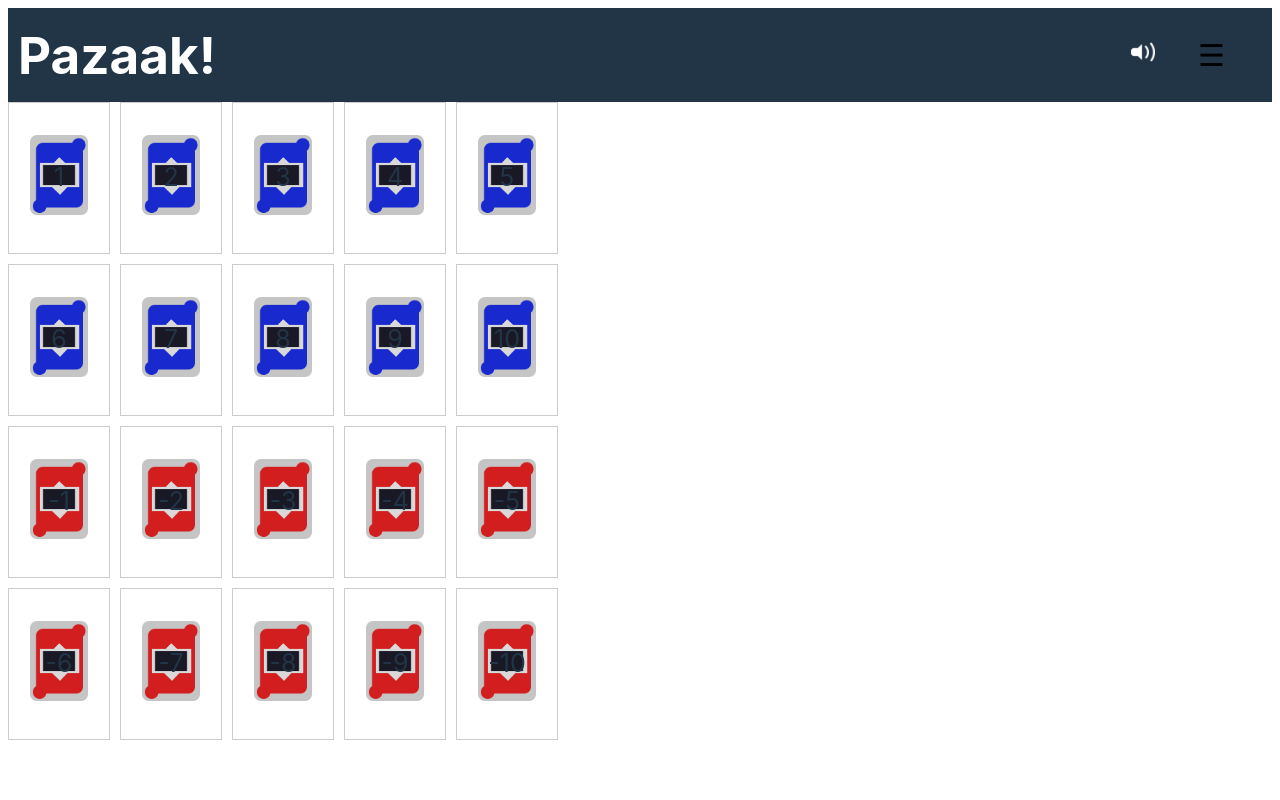
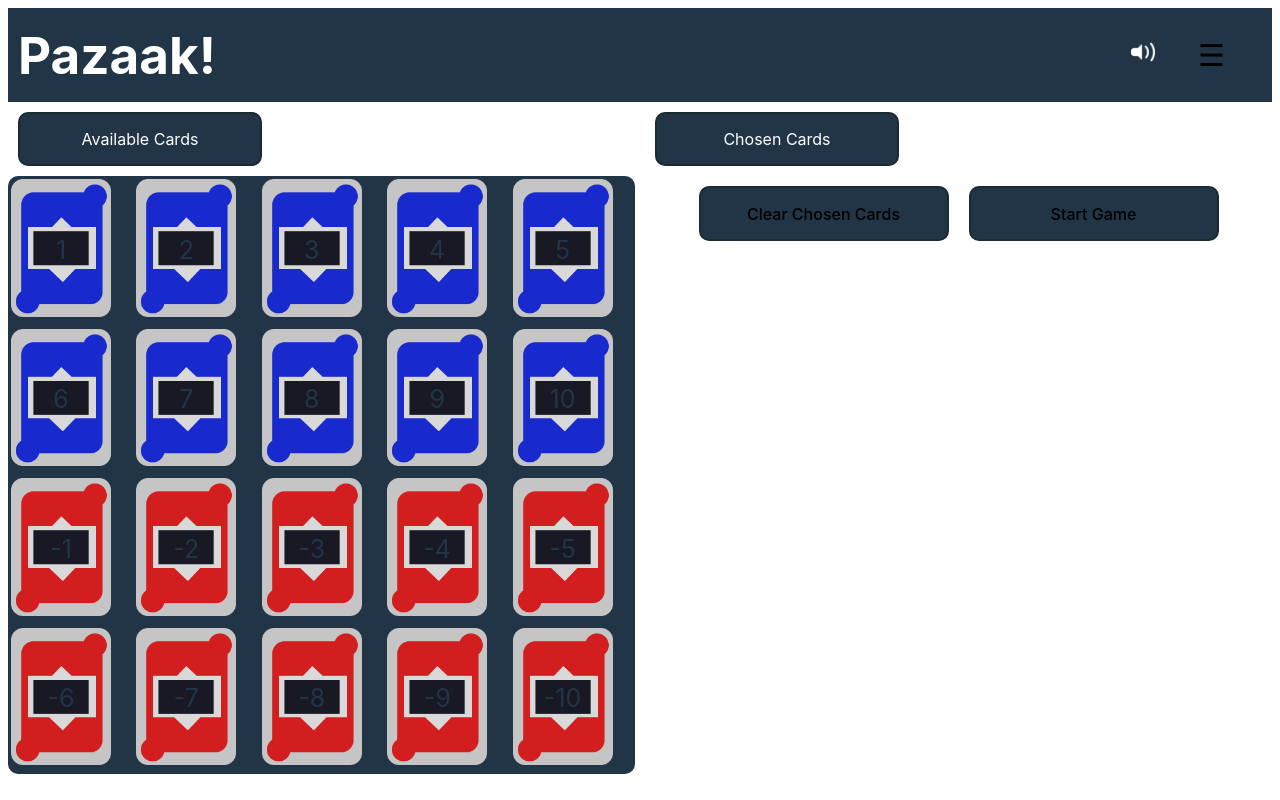
Before and after one commit to abasile1-tech/PazaakPadawan, a React (Vite) app in the folder client/: page /deck in a window 1280 px wide. Built offline with nearby package versions, Linux system fonts and the light colour scheme.

Commit message:
TIC-71-addAvailableCardsSectionDeckBuilder

```diff
--- a/client/package.json
+++ b/client/package.json
@@ -14,6 +14,7 @@
     "@fortawesome/free-brands-svg-icons": "^6.4.2",
     "@fortawesome/free-regular-svg-icons": "^6.4.2",
     "@fortawesome/free-solid-svg-icons": "^6.4.2",
+    "@types/react-router-dom": "^5.3.3",
     "react": "^18.2.0",
     "react-burger-menu": "^3.0.9",
     "react-dom": "^18.2.0",
--- a/client/src/App.css
+++ b/client/src/App.css
@@ -292,57 +292,72 @@
   color: #D8AB0B;
 
 }
-/* .user-bar {
-  display: flex;
-  justify-content: space-between;
-} */
+
 /* DeckBuilder.css */
 
 .deck-builder-container {
   display: flex;
   justify-content: space-between;
   align-items: flex-start;
+  gap: 5px;
 }
 
-/* DeckBuilder.css */
+.left-box,
+.right-box {
+  flex: 1;
+}
 
-.left-cards-container {
+.left-cards-container,
+.right-cards-container {
   display: grid;
   grid-template-columns: repeat(5, 1fr);
   grid-template-rows: repeat(4, 1fr);
-  grid-gap: 10px;
-  justify-content: flex-start;
-  align-items: flex-start;
+  cursor: pointer;
+  background-color: #213547;
+  border-radius: 10px;
+
 }
 
-.right-cards-container {
-  display: grid;
-  grid-template-columns: repeat(3, 1fr);
+.right-box {
   grid-template-rows: repeat(4, 1fr);
-  grid-gap: 10px;
-  justify-content: flex-start;
-  align-items: flex-start;
 }
 
-
-.card {
-  width: 100px;
-  height: 150px;
-  border: 1px solid #ccc;
+.left-text-container,
+.right-text-container {
   display: flex;
   flex-direction: column;
   justify-content: center;
   align-items: center;
-  cursor: pointer;
+  background-color: #213547;
+  border: 2px solid #1a2b32;
+  border-radius: 10px;
+  padding: 10px 20px;
+  color: white;
+  text-align: center;
+  font-size: 16px;
+  width: 200px;
+  height: 30px;
+  margin: 10px;
+
 }
 
-.card img {
-  max-width: 80px;
-  max-height: 80px;
-  object-fit: contain;
+
+.button-container {
+  display: flex;
+  flex-direction: row;
+  align-items: center;
+  justify-content: center;
 }
 
-.selected {
-  background-color: lightgreen;
-  border-color: green;
+.action-button {
+  margin: 10px;
+  padding: 10px 20px;
+  background-color:  #213547;
+  border: 2px solid #1a2b32;
+  border-radius: 10px;
+  cursor: pointer;
+  font-size: 16px;
+  width: 250px;
+  height: 55px;
+  margin: 10px;
 }
--- a/client/src/components/DeckBuilder.tsx
+++ b/client/src/components/DeckBuilder.tsx
@@ -1,10 +1,11 @@
-import React, { useState } from 'react';
+import React, { useCallback, useState } from 'react';
 import Card from './Card';
 import Header from './Header';
+import { useNavigate } from 'react-router-dom';
 
 function DeckBuilder() {
   const musicChoice = 'deckBuilder';
-
+  const navigate = useNavigate();
   const allCards = [
     {
       value: 1,
@@ -131,6 +132,19 @@ function DeckBuilder() {
   const [leftCards, setLeftCards] = useState(allCards);
   const [rightCards, setRightCards] = useState([]);
 
+  const clearChosenCards = () => {
+    setLeftCards(allCards);
+    setRightCards([]);
+  };
+  const startGame = useCallback(() => {
+    if (rightCards.length === 10) {
+      alert('Game will start with the chosen cards!');
+      navigate('/');
+    } else {
+      alert('Please select 10 cards to start the game!');
+    }
+  }, [rightCards, navigate]);
+
   const handleCardClick = (card) => {
     if (rightCards.length < 10 || card.selected) {
       const updatedLeftCards = leftCards.map((c) =>
@@ -151,6 +165,11 @@ function DeckBuilder() {
       <Header musicChoice={musicChoice} />
 
       <div className="deck-builder-container">
+        <div className="left-box">
+          <div className="left-text-container">
+            <p>Available Cards</p>
+          </div>
+
           <div className="left-cards-container">
             {leftCards.map((card, index) => (
               <Card
@@ -160,8 +179,17 @@ function DeckBuilder() {
                 onClick={() => handleCardClick(card)}
                 selected={card.selected}
                 image={card.imagePath}
+                className="centered-card"
               />
             ))}
+          </div>
+        </div>
+
+        <div className="space-between"></div>
+
+        <div className="right-box">
+          <div className="right-text-container">
+            <p>Chosen Cards</p>
           </div>
           <div className="right-cards-container">
             {rightCards.map((card, index) => (
@@ -172,8 +200,22 @@ function DeckBuilder() {
                 onClick={() => handleCardClick(card)}
                 selected={true}
                 image={card.imagePath}
+                className="centered-card"
               />
             ))}
+          </div>
+
+          <div className="button-container">
+            {/* Clear Chosen Cards Button */}
+            <button onClick={clearChosenCards} className="action-button">
+              Clear Chosen Cards
+            </button>
+
+            {/* Start Game Button */}
+            <button onClick={startGame} className="action-button">
+              Start Game
+            </button>
+          </div>
         </div>
       </div>
     </>
```
Also changed, not shown: client/src/components/SelectedCardsContext.tsx (added, +17 -0 lines), 1 other file (tests, documents, lock files or other folders). Lines whose indentation alone changed are shown as unchanged.
